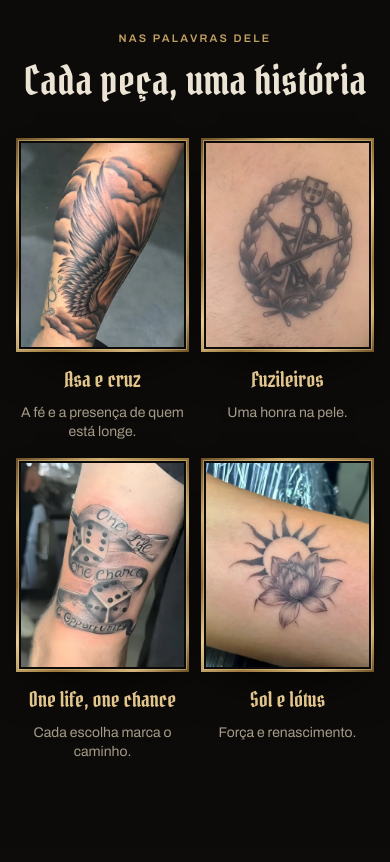
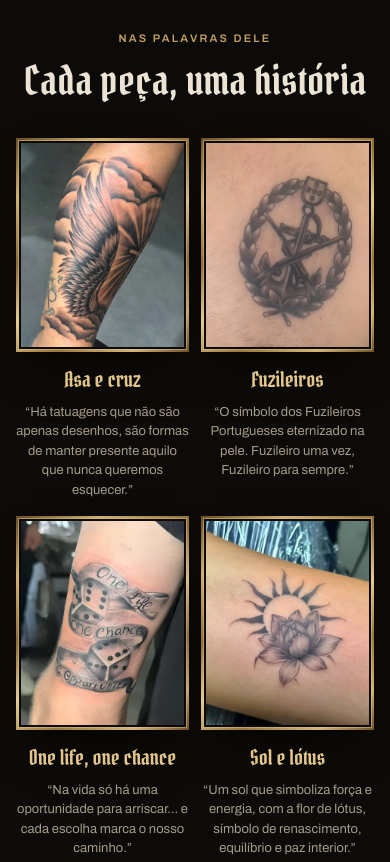
Before and after one commit to azeugral/vitor-novais, a plain HTML site: page index.html in a window 390 px wide. Shown: the part 4480-5342 px from the top of the page. Drawn offline with Linux system fonts and the light colour scheme; animation ran at ten frames a second.

Commit message:
Histórias: texto inteiro também no celular
Co-Authored-By: Claude Opus 5.5 <noreply@anthropic.com>

```diff
--- a/index.html
+++ b/index.html
@@ -19,7 +19,7 @@
 <link rel="preload" href="fonts/archivo.woff2" as="font" type="font/woff2" crossorigin>
 <link rel="preload" href="img/tinta.png" as="image">
 <link rel="preload" href="img/pecas/silencio.webp" as="image">
-<link rel="stylesheet" href="style.css?v=3">
+<link rel="stylesheet" href="style.css?v=5">
 </head>
 <body>
 
@@ -103,25 +103,21 @@
       <div class="moldura"><img src="img/pecas/asa.webp" alt="Antebraço com asa, nuvens e cruz em black and grey"></div>
       <h3>Asa e cruz</h3>
       <p class="hist-longa">“Há tatuagens que não são apenas desenhos, são formas de manter presente aquilo que nunca queremos esquecer.”</p>
-      <p class="hist-curta">A fé e a presença de quem está longe.</p>
     </article>
     <article class="hist">
       <div class="moldura"><img src="img/pecas/ancora-louros.webp" alt="Símbolo dos Fuzileiros Portugueses com âncora e louros"></div>
       <h3>Fuzileiros</h3>
       <p class="hist-longa">“O símbolo dos Fuzileiros Portugueses eternizado na pele. Fuzileiro uma vez, Fuzileiro para sempre.”</p>
-      <p class="hist-curta">Uma honra na pele.</p>
     </article>
     <article class="hist">
       <div class="moldura"><img src="img/pecas/dados.webp" alt="Dados e faixa com a frase One life, one chance"></div>
       <h3>One life, one chance</h3>
       <p class="hist-longa">“Na vida só há uma oportunidade para arriscar… e cada escolha marca o nosso caminho.”</p>
-      <p class="hist-curta">Cada escolha marca o caminho.</p>
     </article>
     <article class="hist">
       <div class="moldura"><img src="img/pecas/sol-lotus.webp" alt="Sol e flor de lótus em fine line no braço"></div>
       <h3>Sol e lótus</h3>
       <p class="hist-longa">“Um sol que simboliza força e energia, com a flor de lótus, símbolo de renascimento, equilíbrio e paz interior.”</p>
-      <p class="hist-curta">Força e renascimento.</p>
     </article>
   </div>
 </section>
--- a/style.css
+++ b/style.css
@@ -127,8 +127,7 @@ button{font:inherit;color:inherit}
 .moldura{width:100%;padding:8px;background:var(--gil);box-shadow:0 22px 44px -18px rgba(0,0,0,.8)}
 .moldura img{width:100%;aspect-ratio:4/5;object-fit:cover;box-shadow:0 0 0 2px #0d0b09,0 0 0 3px rgba(226,197,140,.5)}
 .hist h3{font-family:"Pirata One",serif;font-size:28px;line-height:1.1;color:var(--ouro-claro);margin-top:8px}
-.hist-longa{color:var(--cinza);font-size:16px;max-width:300px}
-.hist-curta{display:none}
+.hist-longa{color:var(--cinza);font-size:16px;max-width:300px;text-wrap:pretty}
 
 /* O VITOR */
 .vitor-corpo{display:grid;grid-template-columns:minmax(0,380px) minmax(0,520px);gap:clamp(30px,5vw,72px);justify-content:center;align-items:center;max-width:1040px;margin:0 auto}
@@ -262,8 +261,8 @@ textarea{resize:vertical}
   .filtros button{font-size:12px;letter-spacing:.1em}
   .hist-grelha{gap:16px 12px}
   .hist h3{font-size:21px;margin-top:4px}
-  .hist-longa{display:none}
-  .hist-curta{display:block;color:var(--cinza);font-size:14px;line-height:1.4}
+  .hist{justify-content:flex-start}
+  .hist-longa{font-size:13px;line-height:1.5;max-width:none}
   .moldura{padding:5px}
   .linhas li{grid-template-columns:1fr;grid-template-areas:"ano" "ev" "loc";text-align:center;padding:20px 4px;row-gap:2px}
   .l-ano{padding-top:0}
```
